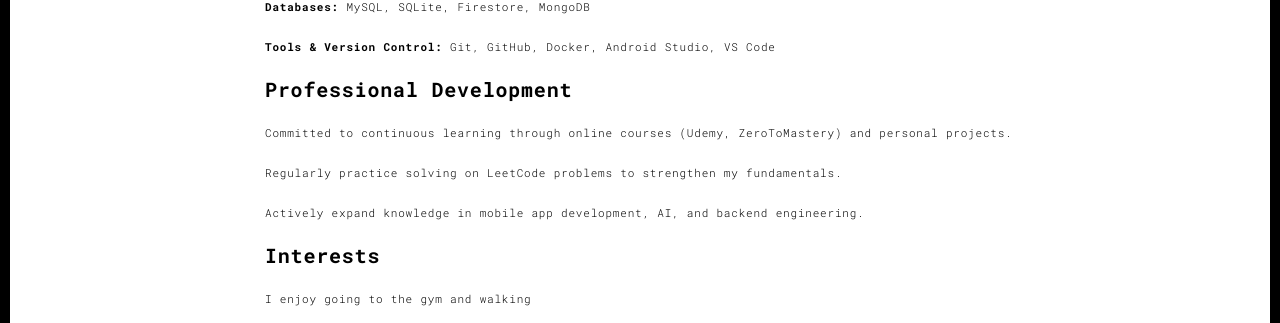
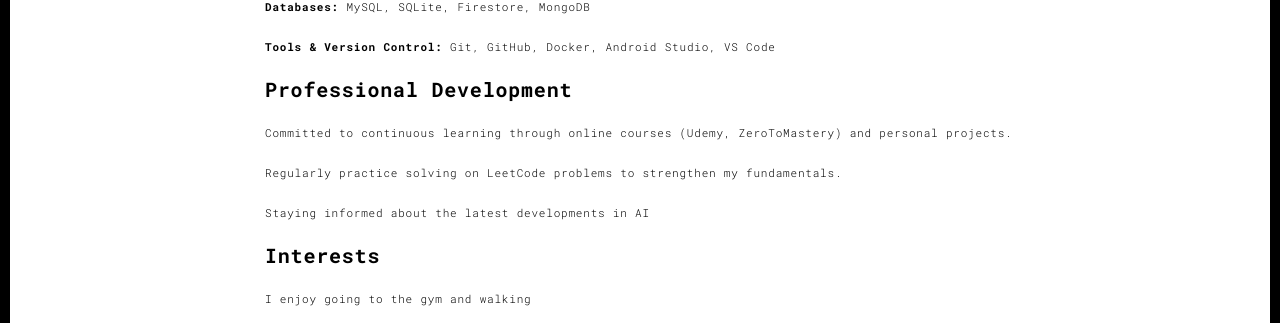
Before and after one commit to akwork1/Portfolio, a Flask app: page /about.html in a window 1280 px wide. Shown: the part 460-783 px from the top of the page. Run offline with Flask 3, Linux system fonts and the light colour scheme; some libraries are stand-ins or nearby versions.

Commit message:
Update about.html

```diff
--- a/templates/about.html
+++ b/templates/about.html
@@ -77,10 +77,11 @@
               </p>
               <p>Regularly practice solving on LeetCode problems to strengthen my
                 fundamentals.</p>
-              <p>Actively expand knowledge in mobile app development, AI, and backend engineering.</p>
+              <p>Staying informed about the latest developments in AI</p>
 
               <h3>Interests</h3>
               <p>I enjoy going to the gym and walking</p>
+              <p>Love playing video games</p>
 
 
             </div>
```
